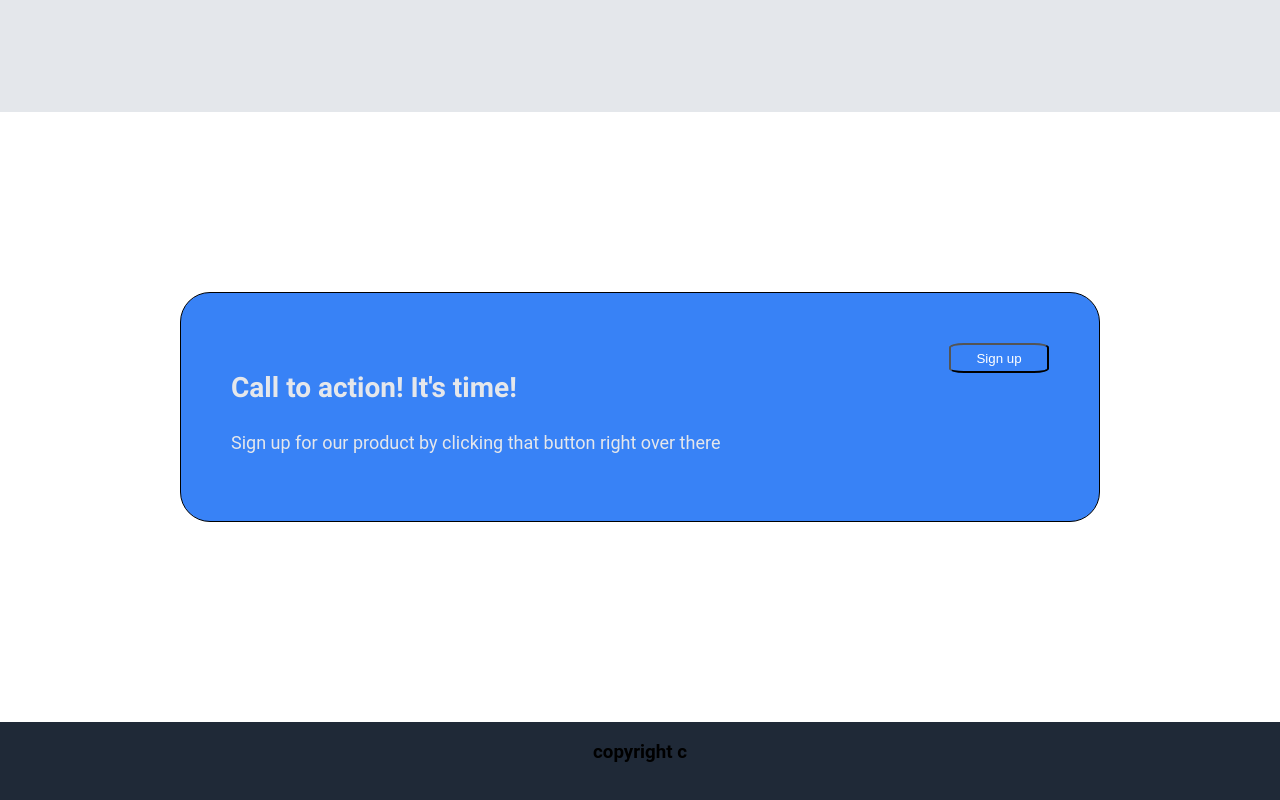
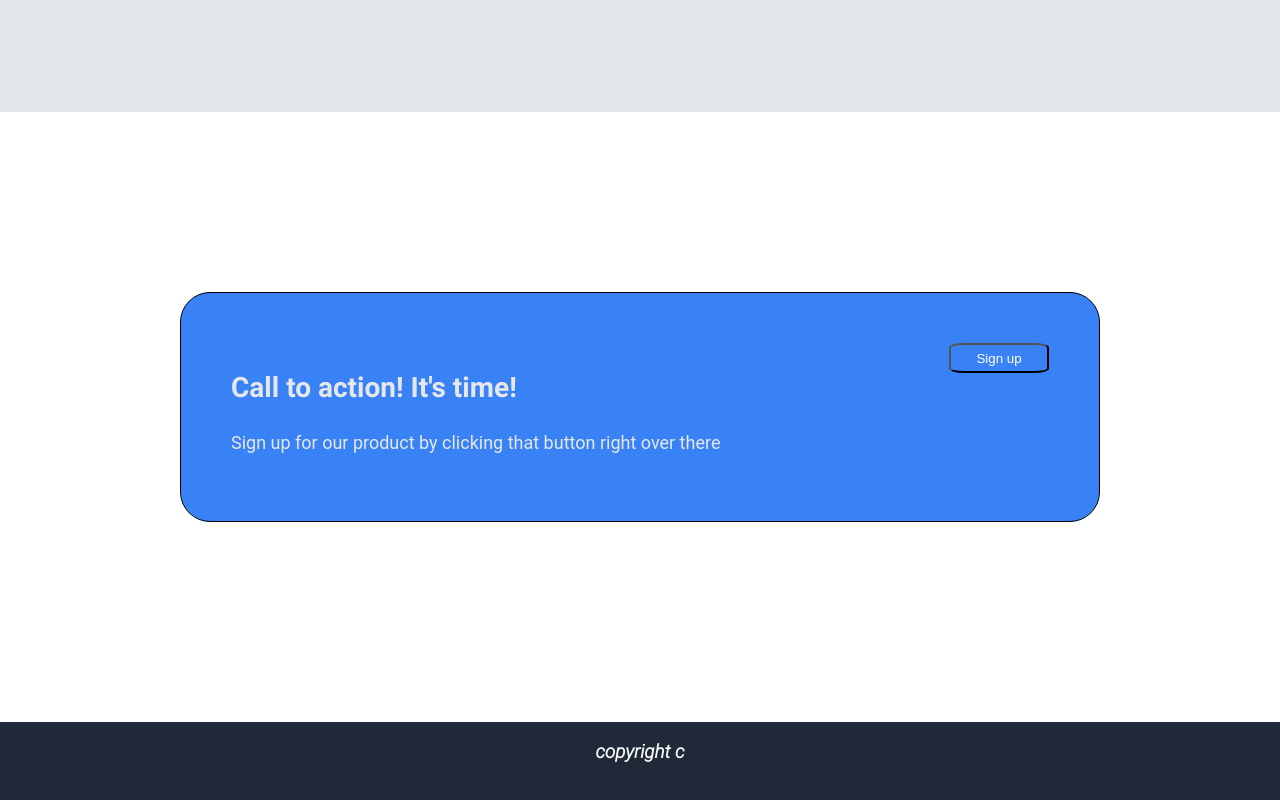
Before and after one commit to JasonKundi/Brainnest-Assignment-2---CSS, a plain HTML site: page Assignment/index.html in a window 1280 px wide. Shown: the part 1356-2156 px from the top of the page. Drawn offline with Linux system fonts and the light colour scheme.

Commit message:
complete

```diff
--- a/Assignment/style.css
+++ b/Assignment/style.css
@@ -267,4 +267,6 @@ body {
 .subtext-footer {
     display: flex;
     justify-content:space-evenly;
+    font-family: 'roboto-light-italic';
+    color:#F9FAF8;
 }
```
